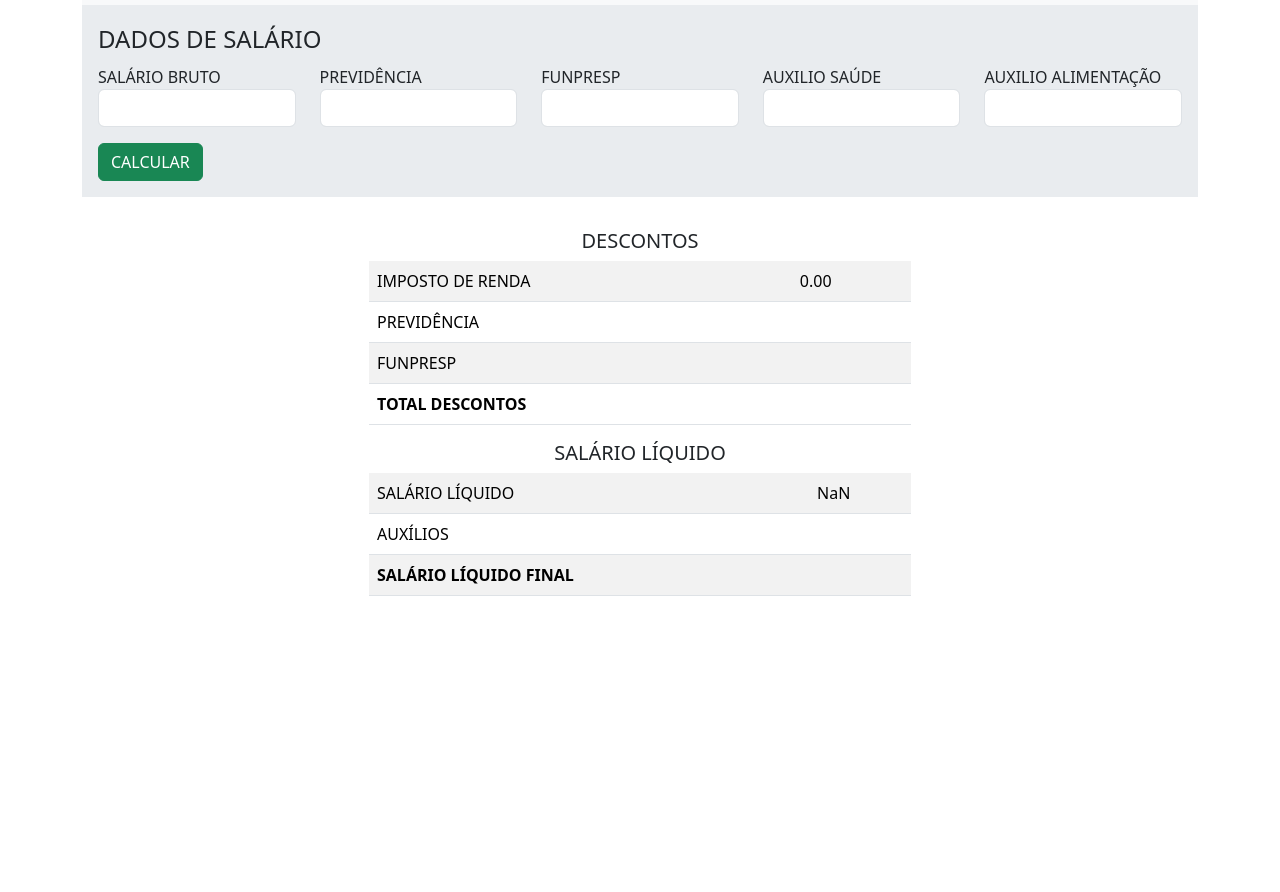
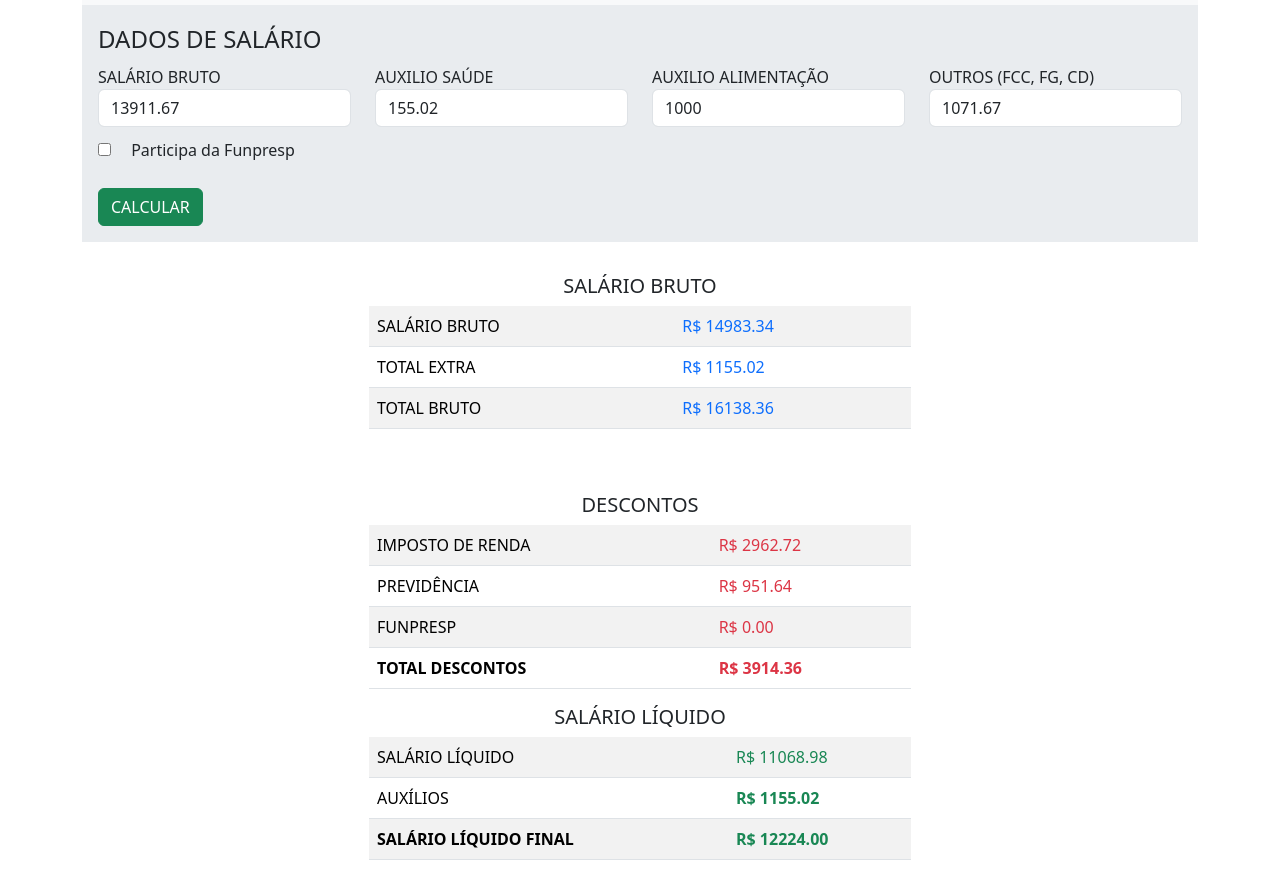
Before and after one commit to brunnovicente/irpf, a plain HTML site: page index.html in a window 1280 px wide. Both pictures are taken after a click on the button "CALCULAR". Shown: the part 51-943 px from the top of the page. Before the commit the page ends 800 px from the top, so only its background shows below. Drawn offline with Linux system fonts and the light colour scheme.

Commit message:
Ultima versão

```diff
--- a/index.html
+++ b/index.html
@@ -3,7 +3,7 @@
 <head>
     <meta charset="UTF-8">
     <title>IRPF</title>
-    <link rel="stylesheet" href="/public/css/bootstrap.css">
+    <link rel="stylesheet" href="./public/css/bootstrap.css">
 </head>
 <body>
 
@@ -19,48 +19,66 @@
             <div class="row">
                 <div class="col-sm">
                     <label>SALÁRIO BRUTO</label>
-                    <input type="text" id="salariobruto" class="form-control">
-                </div>
-                <div class="col-sm">
-                    <label>PREVIDÊNCIA</label>
-                    <input type="text" id="previdencia" class="form-control">
-                </div>
-                <div class="col-sm">
-                    <label>FUNPRESP</label>
-                    <input type="text" id="funpresp" class="form-control">
+                    <input value="13911.67" type="text" id="salariobruto" class="form-control">
                 </div>
 
                 <div class="col-sm">
                     <label>AUXILIO SAÚDE</label>
-                    <input type="text" id="saude" class="form-control">
+                    <input value="155.02" type="text" id="saude" class="form-control">
                 </div>
 
                 <div class="col-sm">
                     <label>AUXILIO ALIMENTAÇÃO</label>
-                    <input type="text" id="alimentacao" class="form-control">
+                    <input value="1000" type="text" id="alimentacao" class="form-control">
+                </div>
+
+                <div class="col-sm">
+                    <label>OUTROS (FCC, FG, CD)</label>
+                    <input value="1071.67" type="text" id="outros" class="form-control">
                 </div>
             </div>
-            <button class="btn btn-success mt-3" onclick="calcular()">CALCULAR</button>
+            <div>
+                <input id="participa" type="checkbox" class="form-check-inline my-3"> Participa da Funpresp
+            </div>
+            <button class="btn btn-success mt-3" onclick="rodar()">CALCULAR</button>
         </fieldset>
+
+        <div class="mt-3 p-3" id="resumo">
+            <h5 class="text-center">SALÁRIO BRUTO</h5>
+            <table class="table table-striped w-50 mx-auto">
+                <tr>
+                    <td>SALÁRIO BRUTO</td>
+                    <td id="resumo_bruto" class="text-primary"></td>
+                </tr>
+                <tr>
+                    <td>TOTAL EXTRA</td>
+                    <td id="resumo_extra" class="text-primary"></td>
+                </tr>
+                <tr>
+                    <td>TOTAL BRUTO</td>
+                    <td id="total_bruto" class="text-primary"></td>
+                </tr>
+            </table>
+        </div>
 
         <div class="mt-3 p-3" id="resultado">
             <h5 class="text-center">DESCONTOS</h5>
             <table class="table table-striped w-50 mx-auto">
                 <tr>
                     <td>IMPOSTO DE RENDA</td>
-                    <td id="iprf"></td>
+                    <td id="iprf" class="text-danger"></td>
                 </tr>
                 <tr>
                     <td>PREVIDÊNCIA</td>
-                    <td id="prev"></td>
+                    <td id="prev" class="text-danger"></td>
                 </tr>
                 <tr>
                     <td>FUNPRESP</td>
-                    <td id="funp"></td>
+                    <td id="funp" class="text-danger"></td>
                 </tr>
                 <tr>
                     <td><strong>TOTAL DESCONTOS</strong></td>
-                    <td id="tdesconto"></td>
+                    <td id="tdesconto" class="text-danger fw-bolder"></td>
                 </tr>
             </table>
 
@@ -68,22 +86,22 @@
             <table class="table table-striped w-50 mx-auto">
                 <tr>
                     <td>SALÁRIO LÍQUIDO</td>
-                    <td id="liquido"></td>
+                    <td id="liquido" class="text-success"></td>
                 </tr>
                 <tr>
                     <td>AUXÍLIOS</td>
-                    <td id="auxilios"></td>
+                    <td id="auxilios" class="text-success fw-bolder"></td>
                 </tr>
 
                 <tr>
                     <td><strong>SALÁRIO LÍQUIDO FINAL</strong></td>
-                    <td id="lfinal"></td>
+                    <td id="lfinal" class="text-success fw-bolder"></td>
                 </tr>
             </table>
         </div>
 
     </div>
 
-<script src="/public/js/irpf.js"></script>
+<script src="./public/js/irpf.js"></script>
 </body>
 </html>
--- a/public/js/irpf.js
+++ b/public/js/irpf.js
@@ -1,40 +1,84 @@
-var bruto = document.getElementById("salariobruto")
-var previdencia = document.getElementById("previdencia")
-var funpresp = document.getElementById("funpresp")
-var auxiliosaude = document.getElementById("saude")
-var auxilioalimento = document.getElementById("alimentacao")
+const DESCONTO =  564.80
+const TETO = 8157.41
+const SALARIO_MINIMO = 1518
+
+function iprf(salario){
+    if(salario <= 2259.20){
+        return 0
+    }else if(salario <= 2826.65){
+        return salario * 0.075 - 169.44
+    }else if(salario <= 3751.05){
+        return salario * 0.15 - 381.44
+    }else if(salario <= 4664.68){
+        return salario * 0.225 - 662.77
+    }else{
+        return salario * 0.275 - 896
+    }
+}
+
+function imposto_renda(salario, deducoes){
+    if(deducoes >= DESCONTO){
+        return iprf(salario - deducoes)
+    }else{
+        return iprf(salario - DESCONTO)
+    }
+}
+
+function calcular_previdencia(salario){
+    if(salario <= SALARIO_MINIMO){
+        return salario * 0.075
+    }else if(salario <= 2793.88){
+        return (salario * 0.09) - 22.77
+    }else if(salario <= 4190.83){
+        return (salario * 0.12) - 106.59
+    }else if(salario <= TETO){
+        return (salario * 0.14) - 190.4
+    }else{
+        return (TETO * 0.14) - 190.4
+    }
+}
 
 
 
-function imposto(salario) {
-    // Tabela IRRF (2025)
-    const faixasIRRF = [
-        { limite: 2112.00, aliquota: 0.0, deducao: 0.0 },       // Isento
-        { limite: 2826.65, aliquota: 0.075, deducao: 158.40 },  // 7,5%
-        { limite: 3751.05, aliquota: 0.15, deducao: 370.40 },   // 15%
-        { limite: 4664.68, aliquota: 0.225, deducao: 651.73 },  // 22,5%
-        { limite: Infinity, aliquota: 0.275, deducao: 884.96 }, // 27,5%
-    ];
+function rodar(){
+    let participa = document.getElementById('participa')
+    let salario_bruto = Number(document.getElementById('salariobruto').value)
+    let saude = Number(document.getElementById('saude').value)
+    let alimentacao = Number(document.getElementById('alimentacao').value)
+    let outros = Number(document.getElementById('outros').value)
 
-    // Cálculo do IRRF
-    let impostoIRRF = 0;
-    for (let faixa of faixasIRRF) {
-        if (salario <= faixa.limite) {
-            impostoIRRF = (salario * faixa.aliquota) - faixa.deducao;
-            break;
+
+    let previdencia = calcular_previdencia(salario_bruto)
+    console.log('Previdencia: '+ previdencia)
+    let funpresp = 0
+
+    if(participa.checked){
+        if((salario_bruto > TETO)){
+            funpresp = (salario_bruto - TETO) * 0.085
         }
     }
 
-    // Garante que o imposto não seja negativo
-    return Math.max(impostoIRRF, 0).toFixed(2);
+    let deducoes = previdencia + funpresp
+    console.log('Deduções: '+deducoes)
+    let iprf = imposto_renda(salario_bruto + outros, deducoes)
+    let total_desconto = iprf + deducoes
+    let liquido = (salario_bruto + outros) - total_desconto
+    let auxilios = alimentacao + saude
+    let liquido_final = liquido + auxilios
+
+    document.getElementById('resumo_bruto').innerText = 'R$ '+(salario_bruto + outros).toFixed(2)
+    document.getElementById('resumo_extra').innerText = 'R$ '+auxilios.toFixed(2)
+    document.getElementById('total_bruto').innerText = 'R$ '+(salario_bruto + outros + auxilios).toFixed(2)
+
+    document.getElementById('iprf').innerText = 'R$ '+iprf.toFixed(2)
+    document.getElementById('prev').innerText = 'R$ '+previdencia.toFixed(2)
+    document.getElementById('funp').innerText = 'R$ '+funpresp.toFixed(2)
+    document.getElementById('tdesconto').innerText = 'R$ '+total_desconto.toFixed(2)
+
+    document.getElementById('auxilios').innerText = 'R$ '+auxilios.toFixed(2)
+    document.getElementById('liquido').innerText = 'R$ '+liquido.toFixed(2)
+    document.getElementById('lfinal').innerText = 'R$ '+liquido_final.toFixed(2)
+
+
+
 }
-
-function calcular(){
-    var base = parseFloat(bruto.value) - (parseFloat(previdencia.value) + parseFloat(funpresp.value))
-    var iprf = imposto(base)
-    var totalPrev = parseFloat(previdencia.value) + parseFloat(funpresp.value)
-    var liquido = base - iprf
-
-    document.getElementById("liquido").innerHTML = liquido.toString()
-    document.getElementById("iprf").innerHTML = iprf.toString()
-}
```
